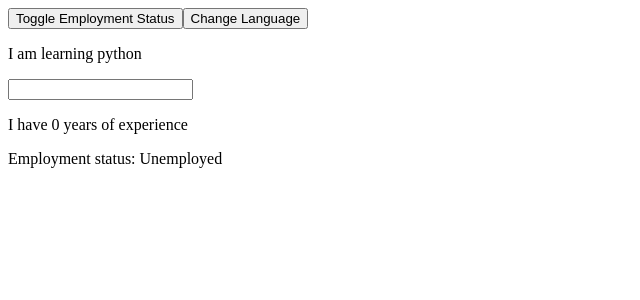
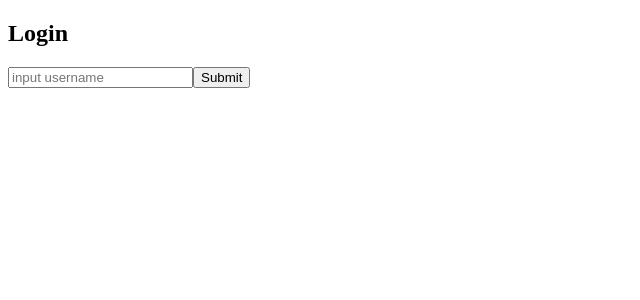
Before and after one commit to PaolaGaray/react-social-media, a React (Create React App) app: page / in a window 1280 px wide. Shown: the top 300 px of the page, without its empty margins (0-640 px from the left). Built offline with nearby package versions, Linux system fonts and the light colour scheme.

Commit message:
Create basic components hierarchy and Login

```diff
--- /dev/null
+++ b/src/App.js
@@ -0,0 +1,16 @@
+import React, { useState } from 'react'
+import Login from './components/Login'
+
+export default function App() {
+    const [user, setUser] = useState('')
+
+    if(!user) {
+        return <Login setUser={setUser}/>
+    }
+
+    return (
+        <div>
+            hello buddy!
+        </div>
+    )
+}
--- /dev/null
+++ b/src/components/Login.js
@@ -0,0 +1,25 @@
+import React, { useState } from 'react'
+
+export default function Login({ setUser }) {
+    const [username, setUsername] = useState('');
+
+    const handleSubmit = (event) => {
+        event.preventDefault();
+        setUser(username)
+    }
+
+    return (
+        <div>
+            <h2>Login</h2>
+            <form onSubmit={handleSubmit}>
+                <input
+                    onChange={event => setUsername(event.target.value)}
+                    placeholder="input username"
+                />
+                <button
+                    type="submit">Submit
+                </button>
+            </form>
+        </div>
+    )
+}
--- a/src/index.js
+++ b/src/index.js
@@ -1,53 +1,7 @@
-import React, { useState } from 'react';
+import React from 'react';
 import ReactDOM from 'react-dom';
 
+import App from './App'
 
-const App = () =>{
-
-    const [developerInfo, setDeveloperInfo] = useState({
-        language: "python",
-        yearsExperience: 0,
-        isEmployed: false
-    });
-
-
-
-    const handleButtonClick = () => {
-        setDeveloperInfo({
-            language: 'javascript',
-            yearsExperience: 0
-        })
-    }
-
-    const handleInputChange = (event) => {
-        setDeveloperInfo({
-            ...developerInfo,
-            yearsExperience: event.target.value
-        })
-    }
-
-    const handleToggleEmployment = () => {
-        setDeveloperInfo((prevState) => ({
-            ...prevState,
-            isEmployed: !prevState.isEmployed
-        }))
-    }
-
-return (
-    <div>
-        <button onClick={handleToggleEmployment}>Toggle Employment Status</button>
-        <button onClick={handleButtonClick}>Change Language</button>
-        <p>I am learning {developerInfo.language}</p>
-        <input
-            type="number"
-            onChange={handleInputChange}
-        />
-        <p>I have {developerInfo.yearsExperience} years of experience</p>
-        <p>Employment status: {developerInfo.isEmployed ? "Employed" : "Unemployed"}</p>
-    </div>
-)
-
-}
 const rootNode = document.getElementById('root')
-
 ReactDOM.render(<App />, rootNode);
```
Also changed, not shown: src/components/CreatePost.js (added, +9 -0 lines), src/components/Header.js (added, +9 -0 lines), src/components/Post.js (added, +9 -0 lines), src/components/PostList.js (added, +9 -0 lines), 1 other file (tests, documents, lock files or other folders).
